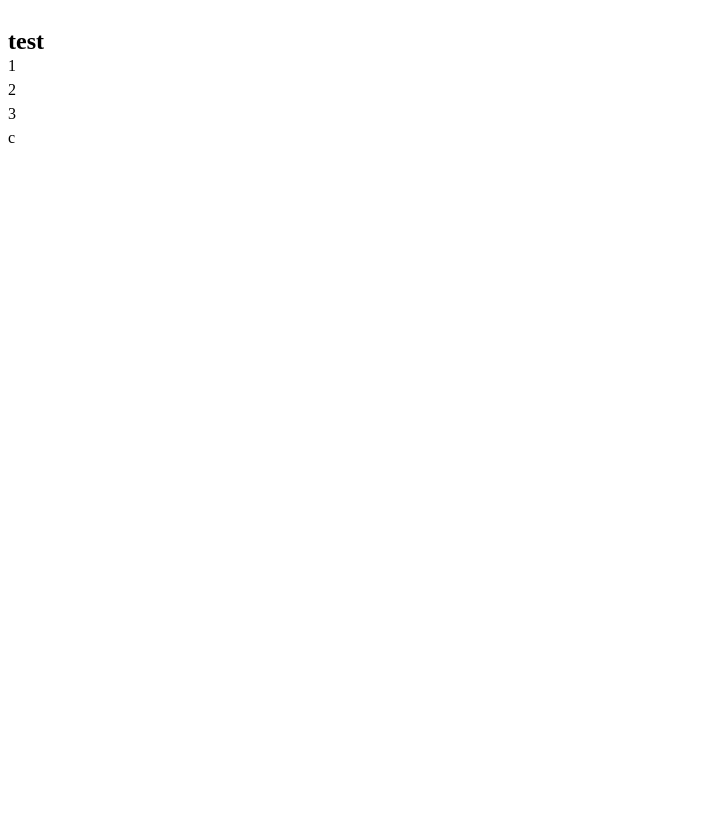
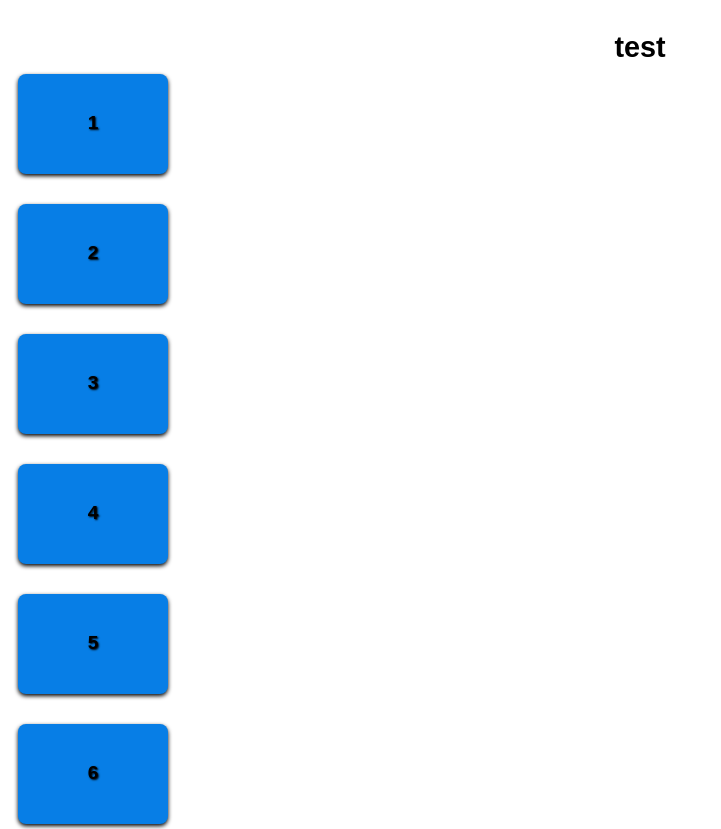
Before and after one commit to Qilses/wu2-grid, a website: page index.html in a window 1280 px wide. Shown: the top 829 px of the page, without its empty margins (0-721 px from the left). Before the commit the page ends 808 px from the top, so only its background shows below. Drawn offline with Linux system fonts and the light colour scheme.

Commit message:
feat fixade låker så man kunde see storleken på griden

```diff
--- a/css/style.css
+++ b/css/style.css
@@ -0,0 +1,42 @@
+body {
+    font-family: sans-serif;
+    font-size: 1.2rem;
+    display: flex;
+    flex-direction: column;
+    justify-content: center;
+    text-align: center;
+}
+.h2{
+    text-align: center;
+
+}
+.grid-tester{
+    display: grid;
+    grid-template-rows: minmax(10px, auto);
+    grid-template-columns: minmax(10px, auto);
+
+    grid-row-gap: 30px;
+
+}
+
+.color-grid{
+    display: grid;
+    grid-template-columns: repeat(auto-fill, minmax(150px, 1fr));
+    gap: 10px;
+    padding: 10px;
+    width: 100%;
+    max-width: 800px;
+
+}
+.color-box{
+    width: 150px;
+    height: 100px;
+    display: flex;
+    justify-content: center;
+    align-items: center;
+    background-color: rgb(7, 126, 230);
+    font-weight: bold;
+    border-radius: 8px;
+    text-shadow: 1px 1px 2px black;
+    box-shadow: 0 2px 4px black ;
+}
--- a/index.html
+++ b/index.html
@@ -17,11 +17,17 @@
 
 
     </style>
-    <div class="grid-tester">
-        <h2>test</h2>
-        <div>1</div>
-	    <div>2</div>
-	    <div>3</div>c
+    <div class="h2"><h2>test</h2></div>
+    <div class="color-grid">
+         <div class="grid-tester">
+            <div class="color-box">1</div>
+	        <div class="color-box">2</div> <div class="color-box">3</div>
+            <div class="color-box">4</div>
+	        <div class="color-box">5</div>
+	        <div class="color-box">6</div>
+         </div>
     </div>
-  </body>
+    <div class="containerIMG"><img src="img/hq720.png" alt="katt png"></div>
+</div>
+</body>
 </html>
```
Also changed, not shown: docs/Docs1.txt (+17 -0 lines), img/hq720.png (added), 1 other file.
